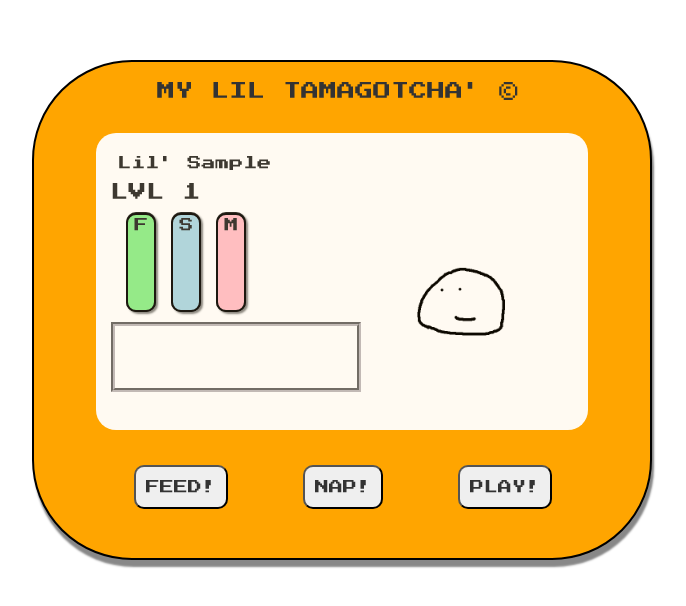
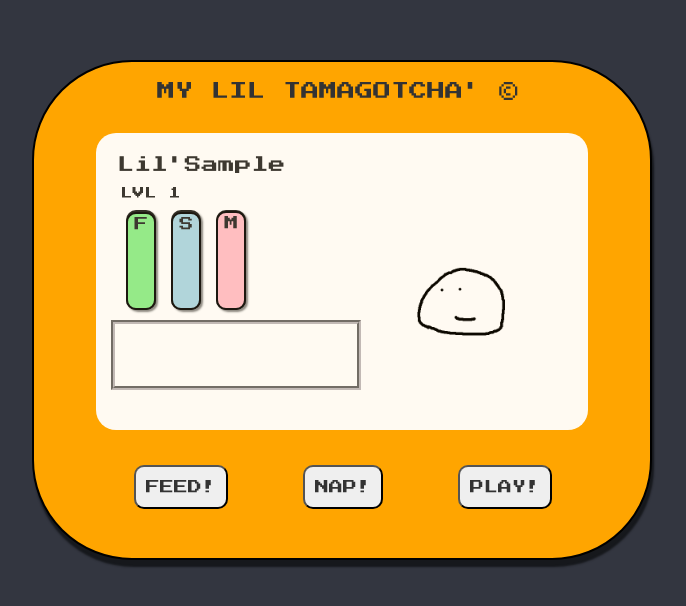
Before and after one commit to mattwilliams85/tamagotcha, a plain HTML site: page index.html in a window 1280 px wide. Both pictures are taken after typing "Sample" into the empty fields and a click on the button "Submit!". Shown: the whole page, without its empty margins (380-1066 px from the left). Drawn offline with Linux system fonts and the light colour scheme.

Commit message:
adds egg gif and fixes sleep gif

```diff
--- a/css/style.css
+++ b/css/style.css
@@ -1,4 +1,6 @@
-
+body {
+    background-color:#333640;
+}
 #outer_container {
     width:620px;
     height:500px;
@@ -10,7 +12,7 @@
     border-radius:100px;
     border:2px solid black;
     background-color:orange;
-    box-shadow: 2px 7px 2px #888888;
+    box-shadow: 2px 7px 2px #16181C;
     font-family: 'Press Start 2P', cursive;:
 }
 
@@ -27,7 +29,7 @@
     width:80%;
     height:60%;
     margin-top:5%;
-    opacity: 0.95;
+    opacity:0.95;
 }
 
 div p {
@@ -111,3 +113,12 @@ img {
     height:200px;
     width:200px;
 }
+
+#level {
+    margin-left:10px;
+    font-style:bold;
+}
+
+span {
+    font-size:1.2em;
+}
--- a/index.html
+++ b/index.html
@@ -27,7 +27,7 @@
             <button type="submit" id="btn">Submit!</button>
           </form>
           <div class="hideMe">
-            <p>Lil' <span id="title">&nbps;</span><h4 id="level"></h4></p>
+            <p><span id="title">&nbps;</span><h6 id="level"></h6></p>
               <!-- STAT BAR -->
               <table>
                 <tr id="stats">
--- a/js/scripts.js
+++ b/js/scripts.js
@@ -29,14 +29,14 @@ var countDown = function(myPet) {
   $('#moodBar').animate({
   height: myPet.moodLevel
   });
-// Death check //
 
 }
 // var barHeight = percent * $element.width() / 100;
 $(document).ready(function() {
-
+$('#change').attr("src", 'img/r_gift.gif');
 // Names Pet and starts Game //
   $('#nameMe').submit(function() {
+    $('#change').attr("src", 'img/r_happy.gif');
     var audio1 = new Audio('sound/blip.wav');
     var audio2 = new Audio('sound/bloop.wav');
     var audio3 = new Audio('sound/bleep.wav');
@@ -48,20 +48,18 @@ $(document).ready(function() {
       $('.hideMe').show();
       var myPet = Object.create(Tamagotcha);
       myPet.initialize($('#input').val());
-      $('span').text(myPet.name.charAt(0).toUpperCase() + myPet.name.slice(1));
+      $('#title').text("Lil'" + myPet.name.charAt(0).toUpperCase() + myPet.name.slice(1));
       $('#level').text("LVL " +myPet.ageLevel);
   // Stat Reduction Timer //
       var time = setInterval(function() {
         countDown(myPet);
   // Death conditon //
         if (myPet.foodLevel <= 0 || myPet.sleepLevel <= 0 || myPet.moodLevel <= 0) {
-          clearInterval(time);
-        }
-        if (myPet.foodLevel <= 0) {
+        clearInterval(time);
         $('#message').text("You killed him, you monster...");
         $('#change').attr("src", 'img/r_rip.gif');
         }
-      },2500);
+      },1000);
   // Level Up Timer //
         setTimeout(myPet.ageLevel,5000);
   // Button animation and cooldown //
@@ -119,6 +117,7 @@ $(document).ready(function() {
           audio2.play();
           myPet.moodLevel += (100 - myPet.moodLevel)
           $('#message').text("He plays with you, a little...");
+          $('#change').attr("src", 'img/r_play.gif');
         }
       } else {
         $('#message').text("He's all tuckered out, poor guy...");
```
Also changed, not shown: img/glossy.jpg (added), img/r_gift.gif.
